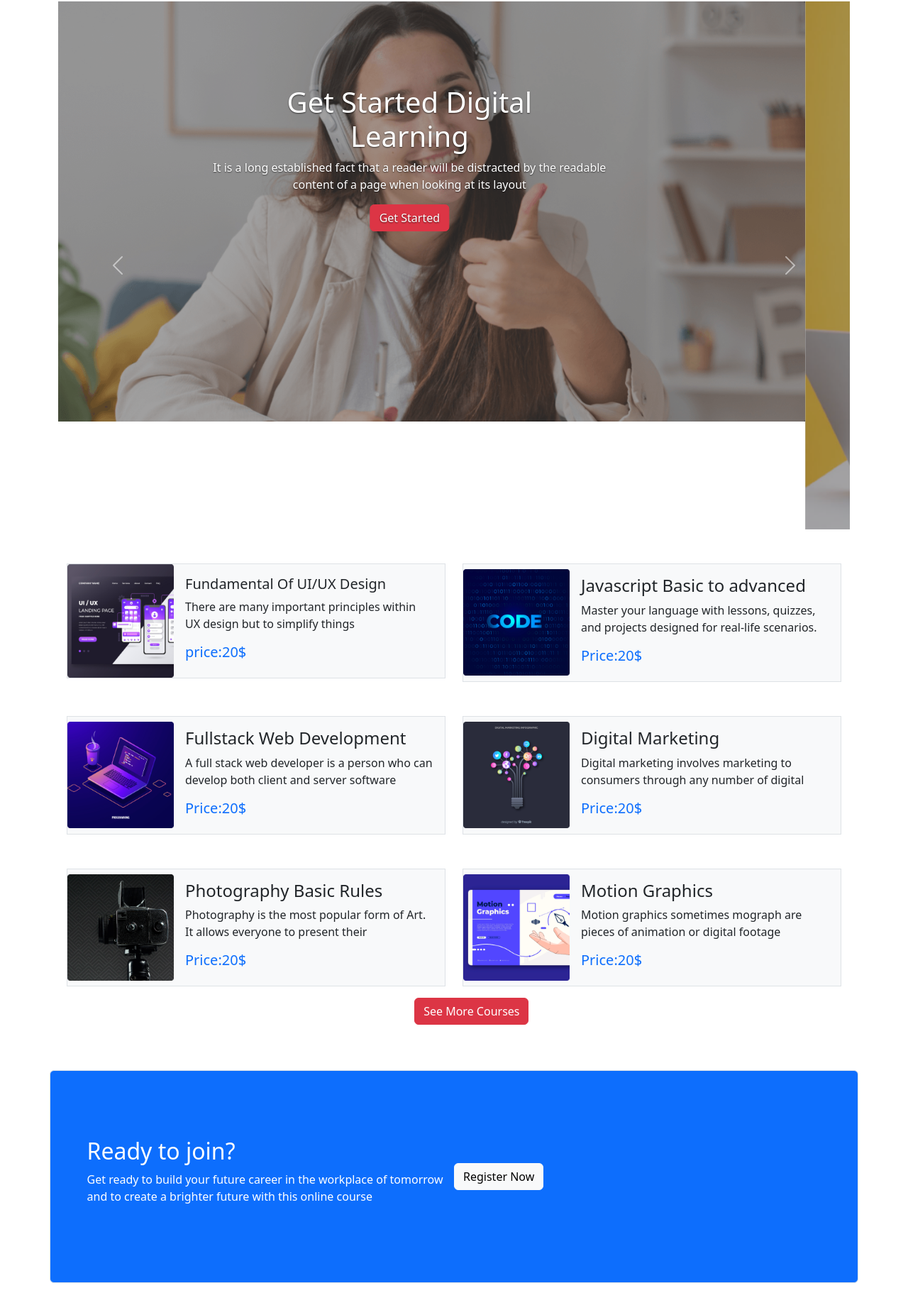
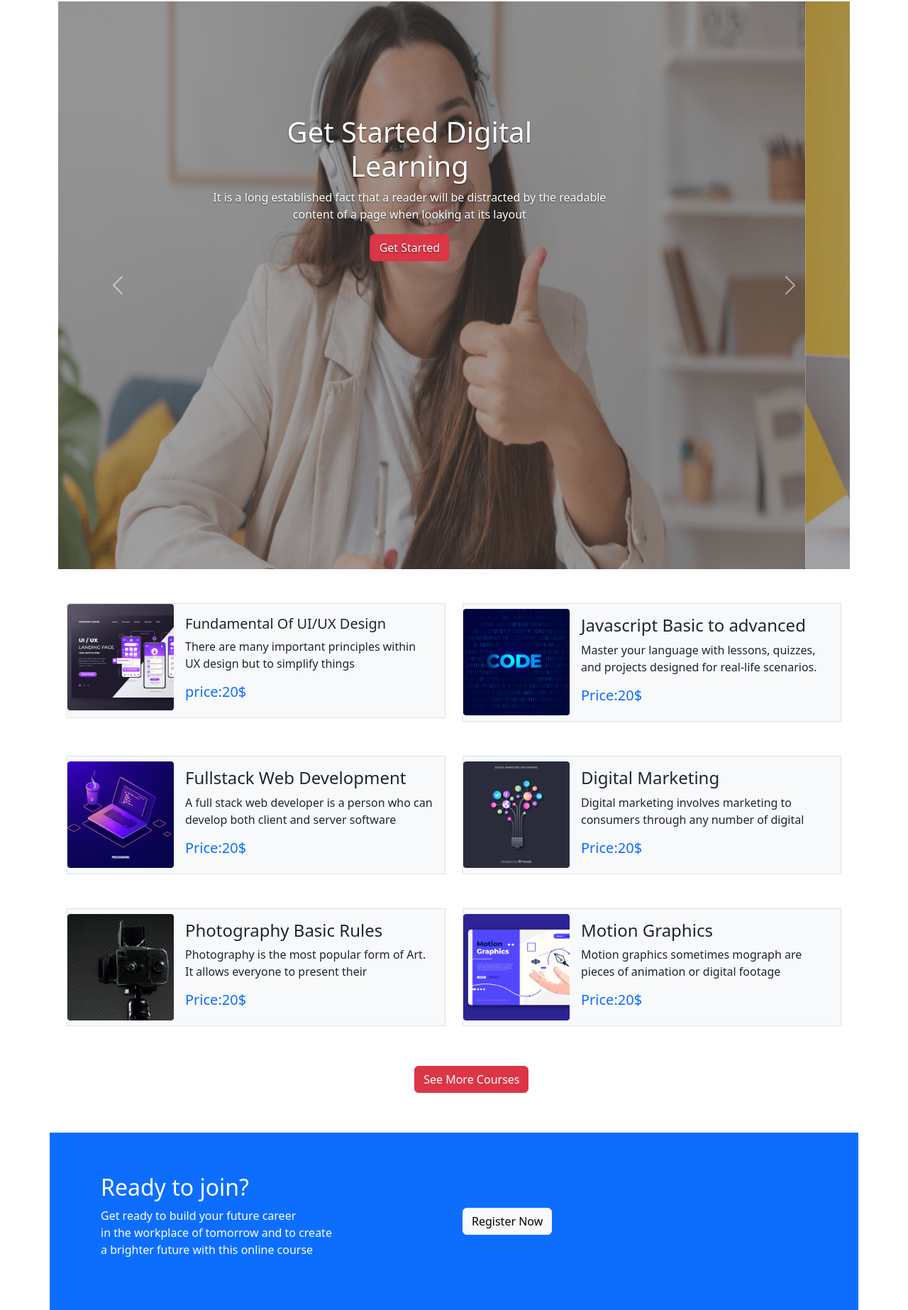
Before and after one commit to Sumankdatta/pro-edu, a plain HTML site: page index.html in a window 1280 px wide. Shown: the part 54-1900 px from the top of the page at 71% size. Drawn offline with nearby package versions, Linux system fonts and the light colour scheme.

Commit message:
media queary added

```diff
--- a/index.html
+++ b/index.html
@@ -57,7 +57,7 @@
         <section>
             <div id="carouselExampleControls" class="carousel slide" data-bs-ride="carousel">
                 <div class="carousel-inner">
-                    <div class="carousel-item active paa">
+                    <div class="carousel-item active">
                         <img src="images/cover/cover-1.png" class="d-block w-100 opacity-50" alt="...">
                         <div class="carousel-content d-block w-50 ">
                             <h1>Get Started Digital<br>
@@ -68,7 +68,7 @@
 
                         </div>
                     </div>
-                    <div class="carousel-item paa">
+                    <div class="carousel-item">
                         <img src="images/cover/cover-2.png" class="d-block w-100 opacity-50" alt="...">
                         <div class="carousel-content d-block w-50">
                             <h1>Get Started Digital<br>
@@ -79,7 +79,7 @@
 
                         </div>
                     </div>
-                    <div class="carousel-item paa">
+                    <div class="carousel-item">
                         <img src="images/cover/cover-3.png" class="d-block w-100 opacity-50" alt="...">
                         <div class="carousel-content d-block w-50">
                             <h1>Get Started Digital<br>
@@ -107,11 +107,11 @@
     <main>
         <!-- categories starts -->
         <section class="container my-5">
-            <div class="container overflow-hidden text-center">
+            <div class="container overflow-hidden text-center my-5">
                 <div class="row gy-5 categori">
                     <div class="col-lg-6 col-md-12 col-sm-12">
                         <div class="border bg-light d-flex align-items-between">
-                            <img src="images/course/course-1.png" alt="">
+                            <div class=""> <img src="images/course/course-1.png" alt=""></div>
                             <div class="text-items mx-3 my-3">
                                 <h5>Fundamental Of UI/UX Design</h5>
                                 <p>There are many important principles within UX
@@ -179,20 +179,20 @@
                     </div>
                 </div>
             </div>
-            <div class="btn btn-danger button my-3">See More Courses</div>
+            <div class="btn btn-danger button my-2">See More Courses</div>
         </section>
         <!-- categories end -->
         <!-- Regestared-section-star -->
-        <section style="height:300px;"
-            class="container bg-primary d-flex  justify-content-center align-items-center border rounded">
-            <div class="main-div d-flex justify-content-evenly align-items-center">
-                <div class="col-lg-6 text-white">
+        <section class="container bg-primary">
+            <div style="height:250px;" class="d-flex mx-5 align-items-center mt-5 row">
+                <div class="col-md-12 col-lg-6 text-white">
                     <h2>Ready to join?</h2>
-                    <p>Get ready to build your future career in the workplace of tomorrow and to create a brighter
+                    <p>Get ready to build your future career<br> in the workplace of tomorrow and to create<br> a
+                        brighter
                         future
                         with this online course</p>
                 </div>
-                <div class="col-lg-6">
+                <div class="col-md-12 col-lg-6">
                     <!-- Button trigger modal -->
                     <button type="button" class="btn btn-light" data-bs-toggle="modal" data-bs-target="#staticBackdrop">
                         Register Now
@@ -273,6 +273,9 @@
                     </div>
                 </div>
             </div>
+            <div style="margin-right: 40%;" class="btn btn-danger button my-5 d-md-none d-lg-block">
+                See More
+                Courses</div>
 
         </section>
         <!-- student-section end -->
@@ -363,7 +366,6 @@
 
         </section>
         <!-- trusted company end -->
-
     </main>
     <!-- footer-section start -->
     <section class="">
--- a/style.css
+++ b/style.css
@@ -1,5 +1,10 @@
-.paa {
+.carousel-item {
     background-image: linear-gradient(rgba(0, 0, 0, 0.7), rgba(0, 0, 0, 0.7));
+}
+
+.carousel-item img {
+    width: 100%;
+    height: 100vh;
 }
 
 .carousel-content {
@@ -27,3 +32,12 @@
 .company img {
     max-width: 120px;
 }
+
+@media only screen and (max-width: 768px) {
+
+    /* For mobile phones: */
+    .carousel-item img {
+        width: 100%;
+        height: 50vh;
+    }
+}
```
